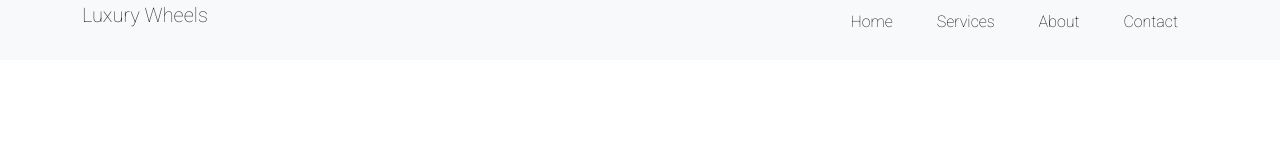
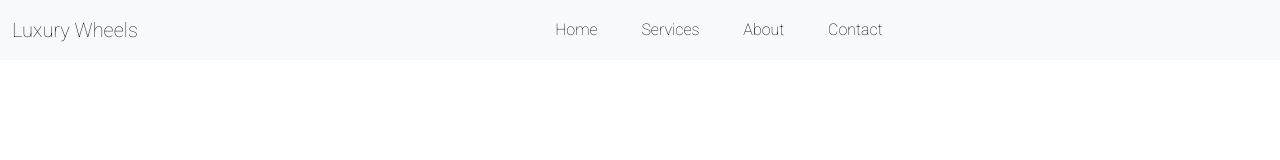
Before and after one commit to GregoryRobetertson/car-rental, a plain HTML site: page index.html in a window 1280 px wide. Drawn offline with nearby package versions, Linux system fonts and the light colour scheme.

Commit message:
Changed navbar around

```diff
--- a/index.html
+++ b/index.html
@@ -5,47 +5,61 @@
     <meta name="viewport" content="width=device-width, initial-scale=1" />
     <title>Luxury Wheels</title>
 
-    <!--bootstrap link-->
+    <!--Bootstrap Link-->
     <link
       href="https://cdn.jsdelivr.net/npm/bootstrap@5.3.2/dist/css/bootstrap.min.css"
       rel="stylesheet"
       integrity="sha384-T3c6CoIi6uLrA9TneNEoa7RxnatzjcDSCmG1MXxSR1GAsXEV/Dwwykc2MPK8M2HN"
       crossorigin="anonymous"
     />
-    <!--google fonts link-->
+    <!--Google Fonts Link-->
     <link rel="preconnect" href="https://fonts.googleapis.com" />
     <link rel="preconnect" href="https://fonts.gstatic.com" crossorigin />
     <link
       href="https://fonts.googleapis.com/css2?family=Roboto:wght@100&display=swap"
       rel="stylesheet"
     />
-    <!--custom css link-->
+    <!--Custom Css Link-->
     <link rel="stylesheet" href="styles.css" />
-    <!--box icon link-->
+    <!--Boxicon Link-->
     <link
       href="https://unpkg.com/boxicons@2.1.4/css/boxicons.min.css"
       rel="stylesheet"
     />
   </head>
   <body>
-    <!--header-->
-    <section class="header bg-body-tertiary">
-      <!--navbar-->
-      <div class="container">
-        <nav>
-          <!--logo-->
+    <!-- Header -->
+    <header>
+      <!-- Navbar -->
+      <div class="container-fluid bg-body-tertiary">
+        <nav class="navbar">
+          <!-- Logo -->
           <a id="logo">Luxury Wheels</a>
-          <!--nav links-->
-          <ul>
-            <li><a href="#">Home</a></li>
+          <!-- Nav Links -->
+          <ul
+            style="margin: 0 auto; text-align: center"
+            class="me-auto mb-2 mb-lg-0"
+          >
+            <li><a href="index.html">Home</a></li>
             <li><a href="#">Services</a></li>
             <li><a href="#">About</a></li>
             <li><a href="#">Contact</a></li>
           </ul>
         </nav>
       </div>
-    </section>
+    </header>
 
+
+
+
+
+
+
+
+
+    <!--Custom Script-->
+    <script src="script.js" crossorigin="anonymous"></script>
+    <!--Bootstrap Script-->
     <script
       src="https://cdn.jsdelivr.net/npm/bootstrap@5.3.2/dist/js/bootstrap.bundle.min.js"
       integrity="sha384-C6RzsynM9kWDrMNeT87bh95OGNyZPhcTNXj1NW7RuBCsyN/o0jlpcV8Qyq46cDfL"
```
